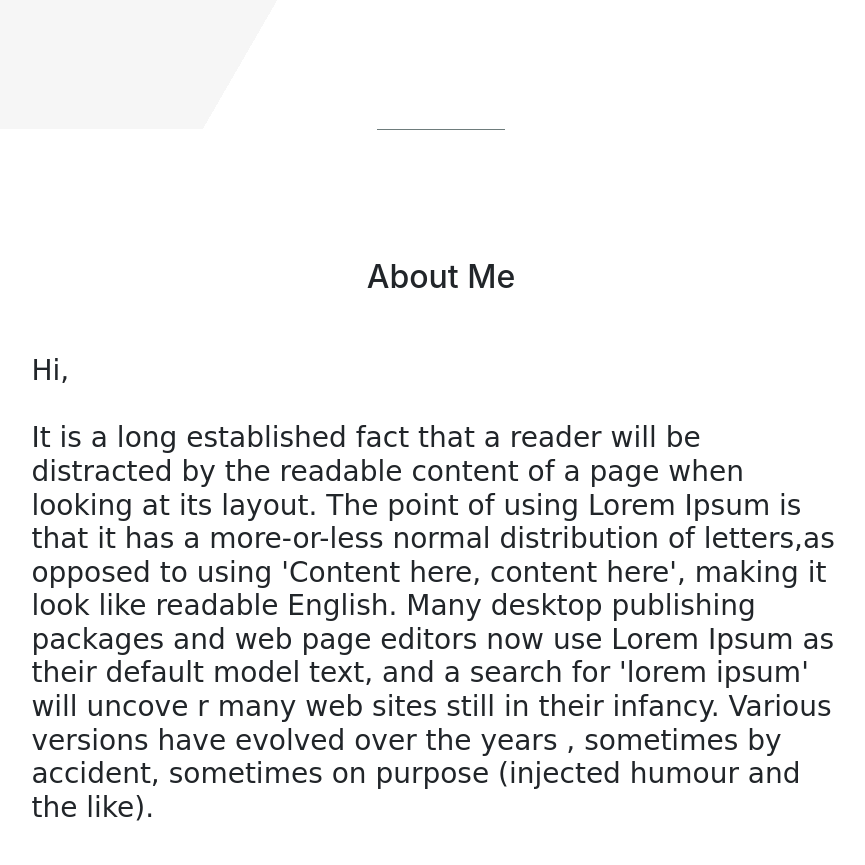
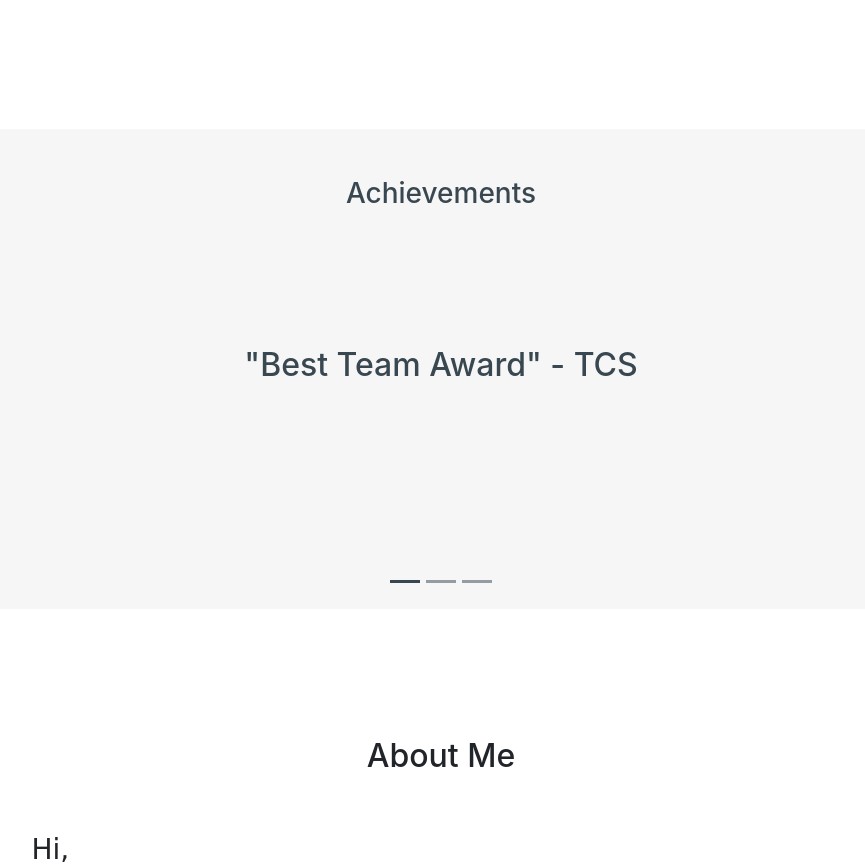
Before and after one commit to AmiteshDN/Portfolio, a Django app: page / in a window 1280 px wide. Shown: the part 5248-6113 px from the top of the page, without its empty margins (199-1064 px from the left). Run offline with Django 3.2, Linux system fonts and the light colour scheme; some libraries are stand-ins or nearby versions; some web fonts are replaced.

Commit message:
add achievements

```diff
--- a/myportfolio/static/myportfolio/css/styles.css
+++ b/myportfolio/static/myportfolio/css/styles.css
@@ -104,7 +104,6 @@ hr {
 #myskills {
   padding: 8em;
   text-align: center;
-  background: linear-gradient(120deg, #F6F6F6 50%, #fff 50%);
 }
 #myskills .row {
   margin-top: 5em;
@@ -140,6 +139,23 @@ hr {
 }
 #myskills .row table td div .progress-bar {
   background: linear-gradient(90deg, #8FD9A8 30%, #65C18C 70%);
+}
+
+.carousel-indicators li {
+  background-color: #394750;
+}
+
+.carousel-inner {
+  padding-top: 3em;
+  background-color: #F6F6F6;
+  color: #394750;
+  height: 30em;
+  text-align: center;
+  margin: auto;
+}
+.carousel-inner h2 {
+  position: relative;
+  top: 4em;
 }
 
 #about {
--- a/myportfolio/static/myportfolio/css/styles.scss
+++ b/myportfolio/static/myportfolio/css/styles.scss
@@ -126,7 +126,7 @@ hr {
     padding: 8em;
 
     text-align: center;
-    background: linear-gradient(120deg, $primary-color 50%, #fff 50%);
+    //background: linear-gradient(120deg, $primary-color 50%, #fff 50%);
 
     .row {
         margin-top: 5em;
@@ -174,6 +174,29 @@ hr {
             }
         }
 
+    }
+
+}
+
+//Achievements
+
+.carousel-indicators{
+    li{
+        background-color: $secondary-color;
+    }
+
+}
+.carousel-inner{
+    padding-top: 3em;
+    background-color: $primary-color;
+    color: $secondary-color;
+    height: 30em;
+    text-align: center;
+    margin: auto;
+
+    h2{
+        position: relative;
+        top: 4em;
     }
 
 }
--- a/myportfolio/templates/myportfolio/html/index.html
+++ b/myportfolio/templates/myportfolio/html/index.html
@@ -318,7 +318,42 @@
             </div>
         </div>
     </section>
-    <hr>
+
+
+    <!-- Achievements -->
+    <div id="carouselExampleIndicators" class="carousel slide" data-ride="carousel">
+
+        <ol class="carousel-indicators">
+          <li data-target="#carouselExampleIndicators" data-slide-to="0" class="active"></li>
+          <li data-target="#carouselExampleIndicators" data-slide-to="1"></li>
+          <li data-target="#carouselExampleIndicators" data-slide-to="2"></li>
+        </ol>
+        <div class="carousel-inner">
+            <h3>Achievements</h3>
+          <div class="carousel-item active">
+            <!-- <img src="..." class="d-block w-100" alt="..."> -->
+            <h2>"Best Team Award" - TCS</h2>
+          </div>
+          <div class="carousel-item">
+            <!-- <img src="..." class="d-block w-100" alt="..."> -->
+            <h2>"Fit Feb 2022 Winners" - IDX</h2>
+          </div>
+          <div class="carousel-item">
+            <!-- <img src="..." class="d-block w-100" alt="..."> -->
+            <h2>"College Sports Coordinator"</h2>
+          </div>
+        </div>
+        <a class="carousel-control-prev" href="#carouselExampleIndicators" role="button" data-slide="prev">
+          <span class="carousel-control-prev-icon" aria-hidden="true"></span>
+          <span class="sr-only">Previous</span>
+        </a>
+        <a class="carousel-control-next" href="#carouselExampleIndicators" role="button" data-slide="next">
+          <span class="carousel-control-next-icon" aria-hidden="true"></span>
+          <span class="sr-only">Next</span>
+        </a>
+      </div>
+
+
     <!-- About me -->
     <section id="about" class="container-fluid">
         <h2>About Me</h2>
```
Also changed, not shown: 1 other file.
